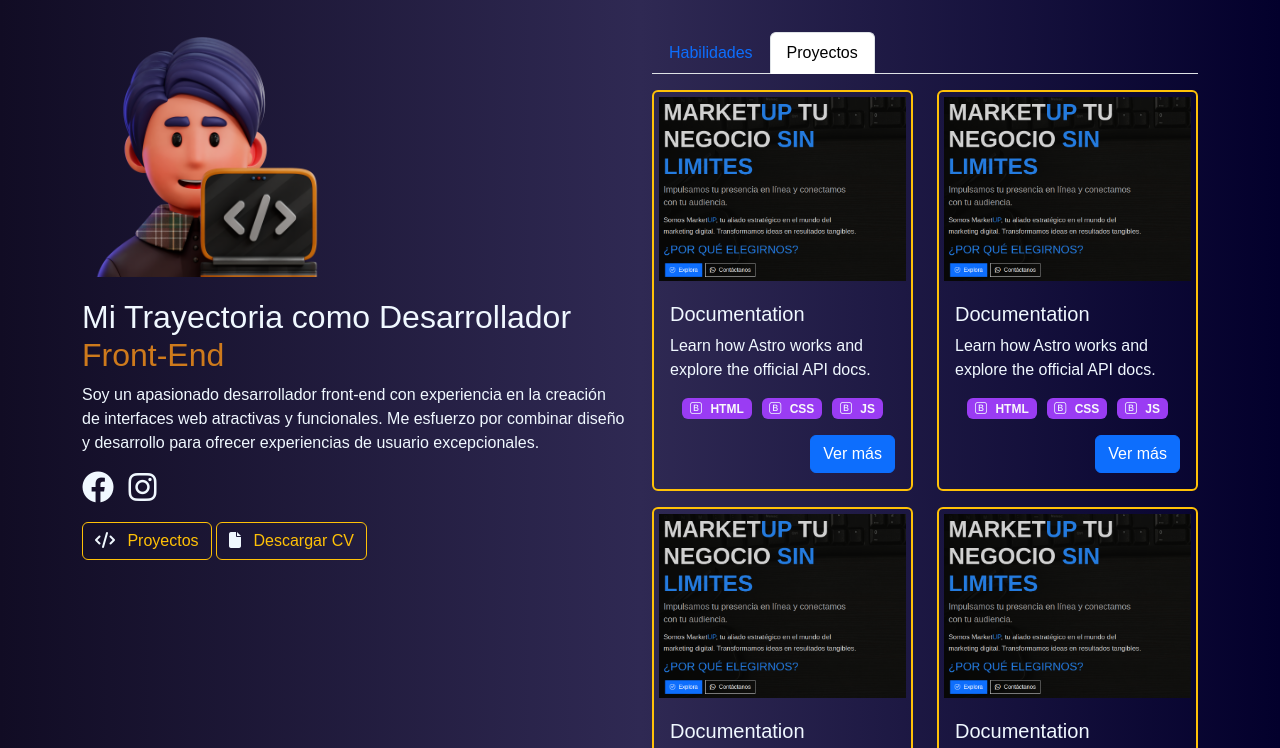
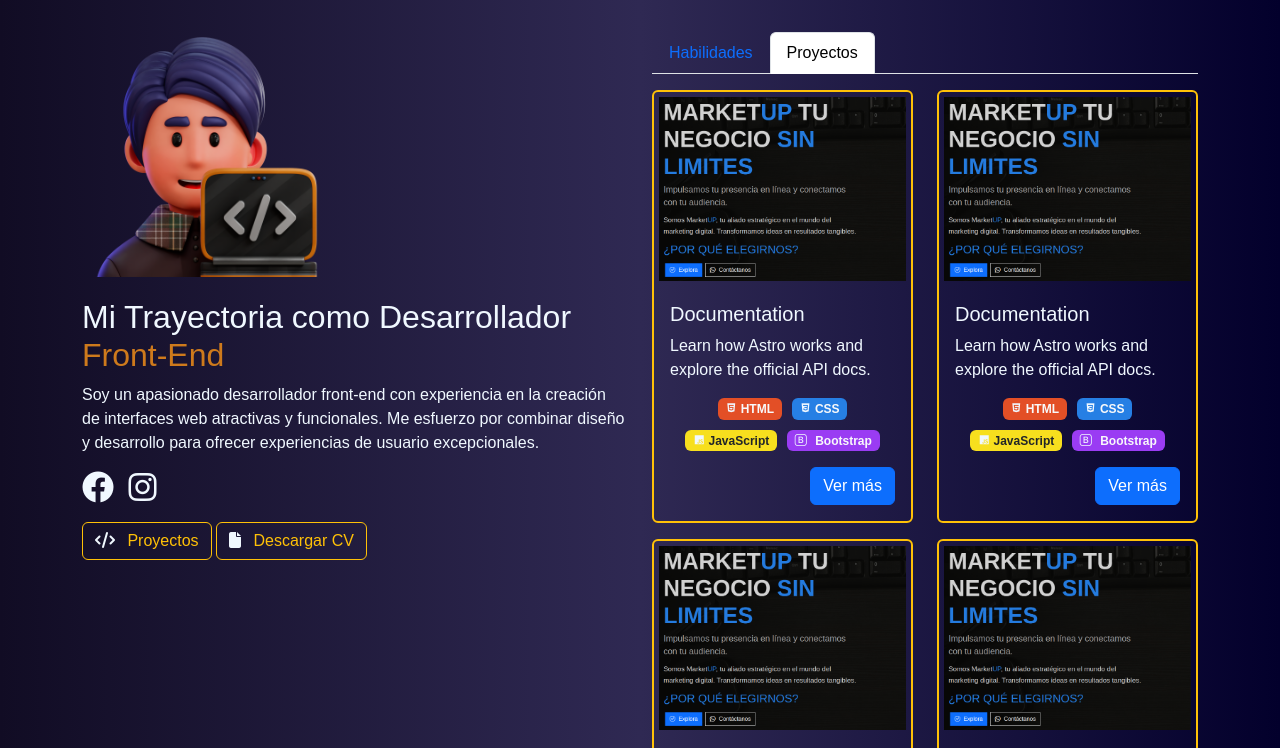
Before and after one commit to axxving/page-web-portafolio-alura-axxving, an Astro site: page / in a window 1280 px wide. Both pictures are taken after a click on the tab "Proyectos". Shown: the top 748 px of the page. Built offline with nearby package versions, Linux system fonts and the light colour scheme; Astro itself is replaced by a stand-in of ours; a web font is replaced by a local one.

Commit message:
feat(): Versión estable
Co-Authored-By: axxving <160192346+axxving@users.noreply.github.com>

```diff
--- a/src/components/Badge.astro
+++ /dev/null
@@ -1,12 +0,0 @@
----
-interface Props {
-    tecnologia: string;
-}
-
-const {tecnologia} = Astro.props;
----
-
-<span class="badge bg-bootstrap text-light"
-    ><i class="bi bi-bootstrap"></i>
-    {tecnologia}</span
->
--- a/src/components/Card.astro
+++ b/src/components/Card.astro
@@ -1,6 +1,5 @@
 ---
 import dataCards from "../config/dataCards.json";
-import Badge from "./Badge.astro";
 
 interface Props {
   titulo: string;
@@ -26,19 +25,19 @@ const { titulo, parrafo, href } = Astro.props;
       <p class="card-text">{parrafo}</p>
       <!-- Tags -->
       <div class="contenedor-badges">
-                {
-                    dataCards.cards.map((card, index) => (
-                      Array.isArray(card.tecnologia) && card.tecnologia.length > 0 ? (
-                        card.tecnologia.map((tecnologiaItem, tecnologiaIndex) => (
-                          <Badge
-                            key={tecnologiaIndex}
-                            tecnologia={tecnologiaItem.tecnologia}
-                            id={`tecnologia-${index + 1}-${tecnologiaIndex + 1}`}
-                          />
-                        ))
-                      ) : null
-                    ))
-                  }
+        <span class="badge bg-html text-light"
+          ><i class="bx bxl-html5"></i> HTML</span
+        >
+        <span class="badge bg-css text-light"
+          ><i class="bx bxl-css3"></i> CSS</span
+        >
+        <span class="badge bg-js text-dark"
+          ><i class="bx bxl-javascript"></i> JavaScript</span
+        >
+        <span class="badge bg-bootstrap text-light"
+          ><i class="bi bi-bootstrap"></i>
+          Bootstrap</span
+        >
       </div>
       <a href={href} class="btn btn-primary float-end mt-3">Ver más</a>
     </div>
--- a/src/config/dataCards.json
+++ b/src/config/dataCards.json
@@ -3,18 +3,7 @@
     {
       "href": "https://docs.astro.build/",
       "titulo": "Documentation",
-      "parrafo": "Learn how Astro works and explore the official API docs.",
-      "tecnologia": [
-        {
-          "tecnologia": "HTML"
-        },
-        {
-          "tecnologia": "CSS"
-        },
-        {
-          "tecnologia": "JS"
-        }
-      ]
+      "parrafo": "Learn how Astro works and explore the official API docs."
     },
     {
       "href": "https://docs.astro.build/",
```
Lines whose indentation alone changed are shown as unchanged.
